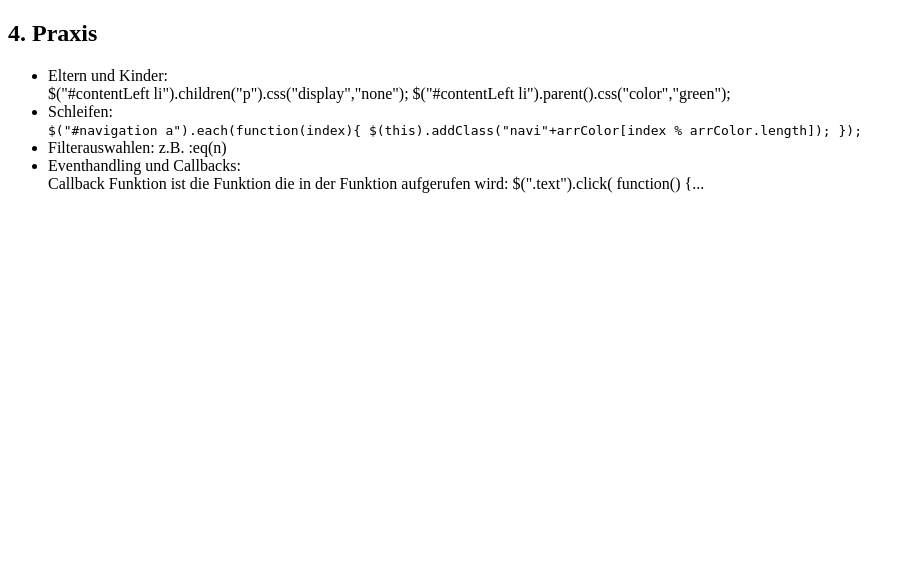
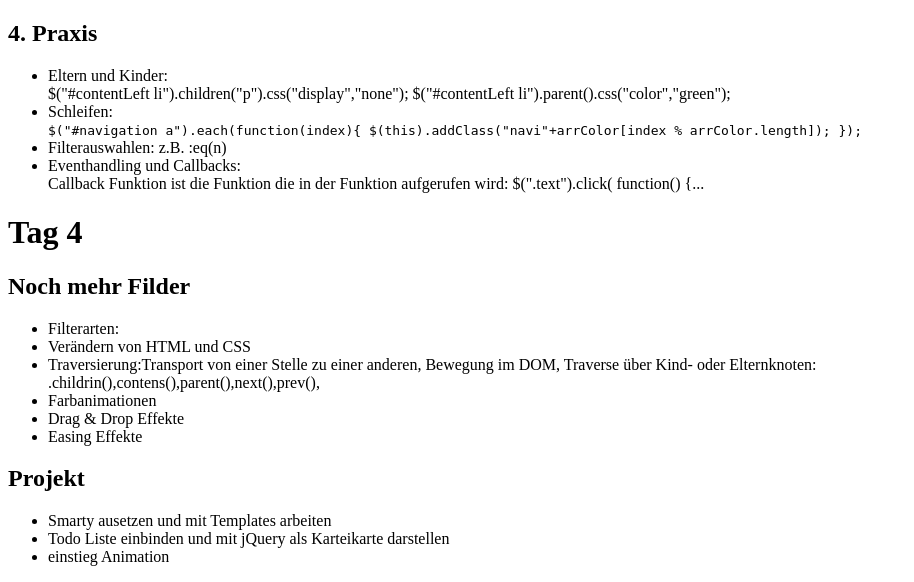
Before and after one commit to susann99/jquery-kurs, a PHP site: page /todo.html in a window 1280 px wide. Shown: the part 2037-2619 px from the top of the page, without its empty margins (0-914 px from the left). Before the commit the page ends 2230 px from the top, so only its background shows below. Run offline with PHP 8.4, Linux system fonts and the light colour scheme.

Commit message:
Tag 4 zwischenstand, neue dateinamen 1_T01 datei 1 von tag 01, Traverse mit parent...

```diff
--- a/index.php
+++ b/index.php
@@ -65,7 +65,7 @@
                                 </p>
                             </li>
                             <li>
-                                best Praktik mit each, modulo, this
+                                best Practic mit each, modulo, this
                                 <p>
                                     for each Schleife in jQuery: $.each(arrColor, function(index, value) {...});
                                 </p>
--- a/todo.html
+++ b/todo.html
@@ -126,5 +126,30 @@ Damit ergibt sich die Möglichkeit, HTML-Dokumente zu erstellen, welche auch bei
             Callback Funktion ist die Funktion die in der Funktion aufgerufen wird:  $(".text").click( function() {...
         </li>
 </ul>
+<h1>Tag 4</h1>
+<h2>Noch mehr Filder</h2>
+<ul>
+	<li>Filterarten:</li>
+        <li>Verändern von HTML und CSS</li>
+        <li>Traversierung:Transport von einer Stelle zu einer anderen, Bewegung im DOM,
+            Traverse über Kind- oder Elternknoten:<br>
+            .childrin(),contens(),parent(),next(),prev(),
+        </li>
+        <li>Farbanimationen</li>
+        <li>Drag & Drop Effekte</li>
+        <li>Easing Effekte</li>
+</ul>
+<h2>Projekt</h2>
+<ul>
+	<li>
+            Smarty ausetzen und mit Templates arbeiten
+        </li>
+        <li>
+            Todo Liste einbinden und mit jQuery als Karteikarte darstellen
+        </li>
+        <li>
+            einstieg Animation
+        </li>
+</ul>
 </body>
 </html>
```
Also changed, not shown: 1_T04Traverse_Filter.php (renamed from 03Elternteil.php, +6 -1 lines), 1_T01Einfuehrung.php (renamed from 01Einfuehrung.php), 1_T02Selectoren.php (renamed from 02Selectoren.php), 1_T03Vereinfachungen.php (renamed from 04Vereinfachungen.php).
